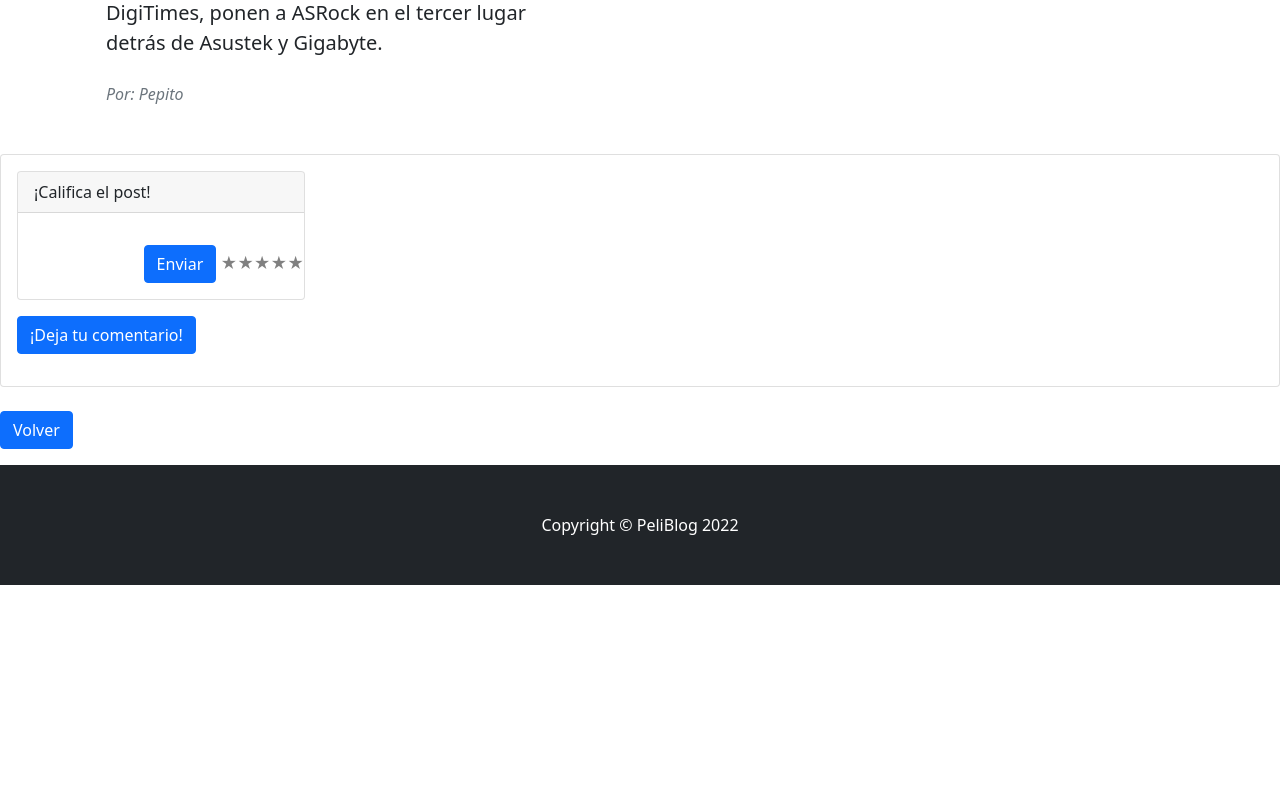
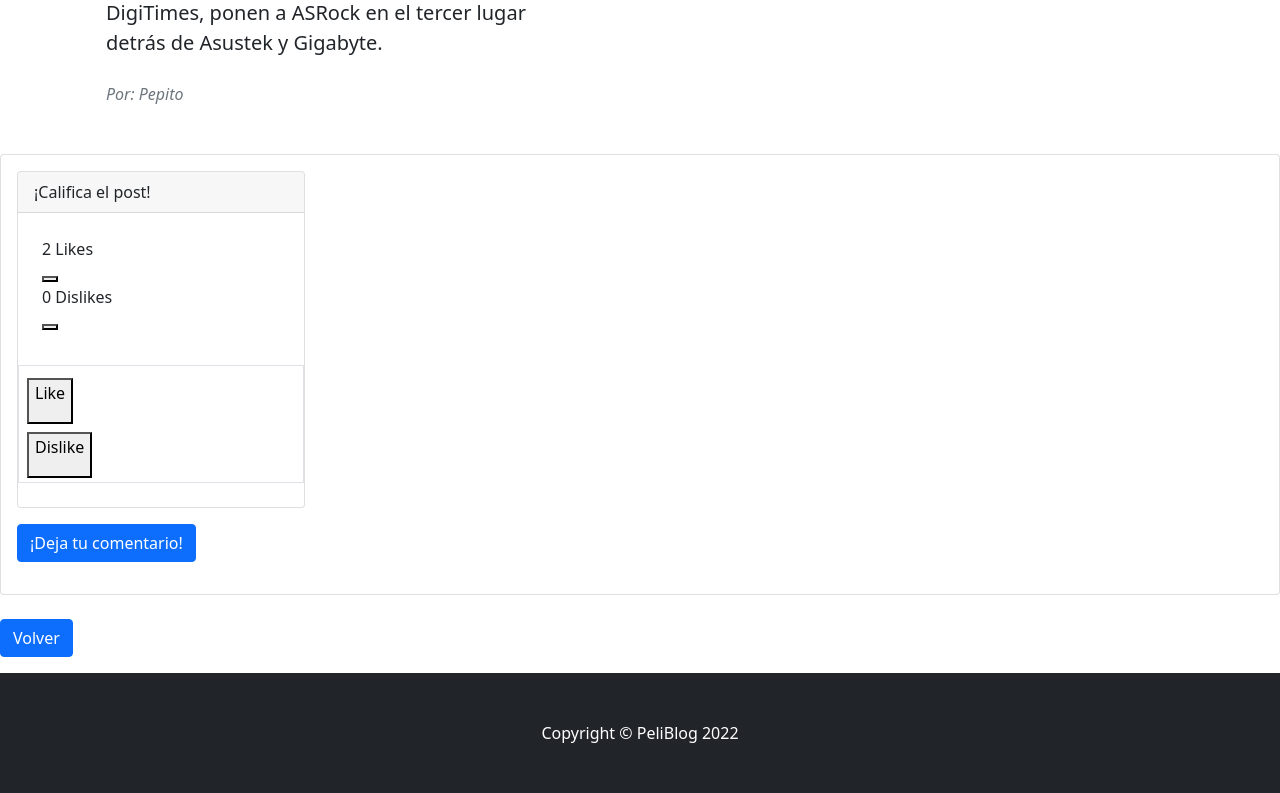
Before and after one commit to AlejoDR13/Delgado-Alejo-Entrega-Final, a Django app: a page that uses ProyFinal/AppBlog/templates/AppBlog/post.html in a window 1280 px wide. Shown: the part 3893-4686 px from the top of the page. Before the commit the page ends 4478 px from the top, so only its background shows below. Run offline with Django 3.2, Linux system fonts and the light colour scheme; data comes from the database, SQL or seed files in the repository; both versions use the stored data as it was after the commit; some libraries are stand-ins or nearby versions.

Commit message:
2do Commit

```diff
--- a/ProyFinal/AppBlog/admin.py
+++ b/ProyFinal/AppBlog/admin.py
@@ -1,6 +1,6 @@
 from django.contrib import admin
-from AppBlog.models import Peliculas, Generos, Comment
+from AppBlog.models import Peliculas, Generos
 
 admin.site.register(Generos)
 admin.site.register(Peliculas)
-admin.site.register(Comment)
+#admin.site.register(Comment)
--- a/ProyFinal/AppBlog/static/AppBlog/css/stars.css
+++ /dev/null
@@ -1,35 +0,0 @@
-#form {
-    width: 250px;
-    margin: 0 auto;
-    height: 50px;
-  }
-
-  #form p {
-    text-align: center;
-  }
-
-  #form label {
-    font-size: 20px;
-  }
-
-  input[type="radio"] {
-    display: none;
-  }
-
-  label {
-    color: grey;
-  }
-
-  .clasificacion {
-    direction: rtl;
-    unicode-bidi: bidi-override;
-  }
-
-  label:hover,
-  label:hover ~ label {
-    color: orange;
-  }
-
-  input[type="radio"]:checked ~ label {
-    color: orange;
-  }
--- a/ProyFinal/AppBlog/static/AppBlog/js/scripts.js
+++ b/ProyFinal/AppBlog/static/AppBlog/js/scripts.js
@@ -5,3 +5,24 @@
 */
 // This file is intentionally blank
 // Use this file to add JavaScript to your project
+
+var btn1 = document.querySelector('#green');
+var btn2 = document.querySelector('#red');
+
+btn1.addEventListener('click', function() {
+
+    if (btn2.classList.contains('red')) {
+      btn2.classList.remove('red');
+    }
+  this.classList.toggle('green');
+
+});
+
+btn2.addEventListener('click', function() {
+
+    if (btn1.classList.contains('green')) {
+      btn1.classList.remove('green');
+    }
+  this.classList.toggle('red');
+
+});
--- a/ProyFinal/AppBlog/templates/AppBlog/base1.html
+++ b/ProyFinal/AppBlog/templates/AppBlog/base1.html
@@ -25,9 +25,7 @@
                 <a class="navbar-brand">•</a>
 
                 <!--REQUIERE LOG-->
-
                 <a class="navbar-brand" href="{% url 'AppBlog:AgregarPelicula' %}">Crear Post</a>
-
 
                 <button class="navbar-toggler" type="button" data-bs-toggle="collapse" data-bs-target="#navbarSupportedContent" aria-controls="navbarSupportedContent" aria-expanded="false" aria-label="Toggle navigation"><span class="navbar-toggler-icon"></span></button>
                 <div class="collapse navbar-collapse" id="navbarSupportedContent">
@@ -44,14 +42,13 @@
                         {%if request.user.is_authenticated%}
                         <a id="avatar-btn" class="nav-link" href="{% url 'AppUsers:Profile' %}">Mi perfil
 
-                            <img id="img" class="img rounded-circle" alt="Perfil" height="150" width="150" src="{{img}}"></img>
+                            <img id="img" class="img rounded-circle" alt="Perfil" height="23" width="23" src="{{img}}"></img>
 
                         </a>
                         {%endif%}
 
                         {%if not request.user.is_authenticated%}
                         <li class="nav-item"><a class="nav-link active" aria-current="page" href="{% url 'AppUsers:Login' %}">Iniciar sesión</a></li>
-
                         {%else%}
 
                         <li class="nav-item"><a class="nav-link active" aria-current="page" href="{% url 'AppUsers:Logout' %}">
@@ -64,7 +61,6 @@
                 </div>
             </div>
         </nav>
-
         <!-- Page header with logo and tagline-->
         {% block ContenidoDinamico1%}
 
--- a/ProyFinal/AppBlog/templates/AppBlog/base2.html
+++ b/ProyFinal/AppBlog/templates/AppBlog/base2.html
@@ -13,7 +13,7 @@
         <link rel="icon" type="image/x-icon" href="assets/favicon.ico" />
         <!-- Core theme CSS (includes Bootstrap)-->
         <link href="{% static 'AppBlog/css/styles.css' %}" rel="stylesheet" />
-        <link href="{% static 'AppBlog/css/stars.css' %}" rel="stylesheet" />
+        <link href="#" rel="stylesheet" />
     </head>
     <body>
         <!-- Responsive navbar-->
--- a/ProyFinal/AppBlog/templates/AppBlog/inicio.html
+++ b/ProyFinal/AppBlog/templates/AppBlog/inicio.html
@@ -3,6 +3,7 @@
 {%load static %}
 
 {% block ContenidoDinamico1%}
+
 <header class="py-5 bg-image-full" style="background-image: url(https://c.wallhere.com/photos/bc/92/color_background_surface_solid-1097402.jpg!d)">
     <div class="text-center my-5">
         <img class="img-fluid rounded-circle mb-4" src="https://avatars.githubusercontent.com/u/116843946?s=400&u=91949b295a9524968148fba6ea4d66edfec1a40a&v=4" style="width: 15%"/>
--- a/ProyFinal/AppBlog/templates/AppBlog/post.html
+++ b/ProyFinal/AppBlog/templates/AppBlog/post.html
@@ -71,29 +71,68 @@
                                 <div class="card-text">
                                     <ul class="list-unstyled mb-0">
                                             <div id="wrapper">
-                                                <form action="" method="POST" enctype="multipart/form-data">
 
-                                                    {% csrf_token %}
+                                                <!-- POST REACT -->
+                                                <div class = "px-4 py-2">
+                                                    <div class = "flex items-center justify-between">
+                                                      <div class = "flex flex-row-reverse items-center">
 
-                                                    <table class="table">
+                                                        <span class="text-cs ml-2 text-gray-500 dark:text-dark-text">{{peliculas.likes.all.count}} Likes </span>
+                                                        <form method="POST" action="{% url "AppBlog:like" peliculas.pk %}" class="rounded-full grid place-items-center text-xl -ml-1 text-blue-500">
+                                                            {% csrf_token %}
+                                                            <input type="hidden" name="next" value={{request.path}}>
+                                                            <button type="submit" class='bx bxs-like'></button>
+                                                        </form>
 
-                                                        {{miPuntaje.as_table}}
+                                                      </div>
 
-                                                        </table>
-                                                    <p class="clasificacion">
-                                                        <input id="radio1" type="radio" name="estrellas" value="5"><!--
-                                                        --><label for="radio1">★</label><!--
-                                                        --><input id="radio2" type="radio" name="estrellas" value="4"><!--
-                                                        --><label for="radio2">★</label><!--
-                                                        --><input id="radio3" type="radio" name="estrellas" value="3"><!--
-                                                        --><label for="radio3">★</label><!--
-                                                        --><input id="radio4" type="radio" name="estrellas" value="2"><!--
-                                                        --><label for="radio4">★</label><!--
-                                                        --><input id="radio5" type="radio" name="estrellas" value="1"><!--
-                                                        --><label for="radio5">★</label>
-                                                        <input type="submit" value="Enviar" class="btn btn-primary" id="btn"
-                                                    </p>
-                                                </form>
+                                                      <div class = "flex flex-row-reverse items-center">
+
+                                                        <span class="text-cs ml-2 text-gray-500 dark:text-dark-text">{{peliculas.dislikes.all.count}} Dislikes </span>
+                                                        <form method="POST" action="{% url "AppBlog:dislike" peliculas.pk %}" class="rounded-full grid place-items-center text-xl -ml-1 text-red-500">
+                                                            {% csrf_token %}
+                                                            <input type="hidden" name="next" value={{request.path}}>
+                                                            <button type="submit" class='bx bxs-dislike'></button>
+                                                        </form>
+
+                                                      </div>
+
+                                                      <div class="text-gray-500 dark:text-dark-txt">
+                                                      <!-- Comentms????-->
+                                                      </div>
+                                                    </div>
+                                                  </div>
+                                                <!-- END POST REACT -->
+
+
+                                                <!-- POST ACTION -->
+                                                <dic x-data={"open:false"} class="py-2 px-4">
+                                                    <div class="border border-gray-200 dark:border-dark-third border-1-0 border-r-0 py-1">
+                                                        <div class="flex space-x-2">
+
+                                                            <form method="POST" action="{% url 'AppBlog:like' peliculas.pk %}" class="mt-2 px-2">
+                                                                {% csrf_token %}
+                                                                <input type="hidden" name="next" value="{{request.path}}">
+                                                                <button type="submit" class="flex space-x-2 justify-center items-center hover:bg-gray-100 dark:hover:bg-dark-third text">
+                                                                    <i class='bx bx-like'></i>
+                                                                    <p class="text-sm font-semibold">Like</p>
+                                                                </button>
+                                                            </form>
+
+                                                            <form method="POST" action="{% url 'AppBlog:dislike' peliculas.pk %}" class="mt-2 px-2">
+                                                                {% csrf_token %}
+                                                                <input type="hidden" name="next" value="{{request.path}}">
+                                                                <button type="submit" class="flex space-x-2 justify-center items-center hover:bg-gray-100 dark:hover:bg-dark-third text">
+                                                                    <i class='bx bx-like'></i>
+                                                                    <p class="text-sm font-semibold">Dislike</p>
+                                                                </button>
+                                                            </form>
+
+
+
+
+
+                                                <!-- END POST REACT -->
                                             </div>
                                     </ul>
                                 </div>
--- a/ProyFinal/AppBlog/urls.py
+++ b/ProyFinal/AppBlog/urls.py
@@ -12,4 +12,7 @@ AppBlog_patterns =([
     path('pelicula_confirm_delete/<pk>', PeliculaDeleteView.as_view(), name='DeletePelicula'),
     path('add_pelicula/', PeliculaCreateView.as_view(), name="AgregarPelicula"),
     path('view_pelicula/', PeliculasListView.as_view(), name="ListaPelicula"),
+
+    path('pelicula_detail/<pk>/like', AddLike.as_view(), name='like'),
+    path('pelicula_detail/<pk>/dislike', AddDislike.as_view(), name='dislike')
 ],'AppBlog')
--- a/ProyFinal/AppBlog/views.py
+++ b/ProyFinal/AppBlog/views.py
@@ -9,15 +9,19 @@ from django.contrib.auth.models import User
 from django.views.generic.edit import CreateView, UpdateView, DeleteView
 from django.views.generic.detail import DetailView
 from django.views.generic.list import ListView
+from django.views import View
 #AppBlog FORMULARIOS
-from AppBlog.forms import CrearPelicula_form, LeaveComment_form
+from AppBlog.forms import CrearPelicula_form
 #AppBlog MODELOS
-from AppBlog.models import Peliculas, Comment
+from AppBlog.models import Peliculas
 #AppUser MODELOS
 from AppUsers.models import Avatar
 
 from django.urls import reverse_lazy
 
+from django.http import HttpResponseRedirect, HttpResponse
+
+#------------------------------------------------------------------------------------------------------
 def inicio(request):
     return render(request, 'AppBlog/templates/AppBlog/inicio.html')
 
@@ -94,13 +98,16 @@ class PeliculaCreateView(LoginRequiredMixin, CreateView):
      success_url = reverse_lazy('AppBlog:ListaPelicula')
      login_url = reverse_lazy('AppUsers:Login')
 
+
+
+
 class PeliculasListView(ListView):
 
     template_name = "AppBlog/templates/AppBlog/peliculaslistar.html"
 
     model = Peliculas
     queryset = Peliculas.objects.all()
-    paginate_by = 2  # if pagination is desiredcd
+    paginate_by = 9  # if pagination is desiredcd
     fields= "__all__"
 
 class PeliculaDetailView(DetailView):
@@ -174,3 +181,63 @@ def leavecomment(request, titulo):
         miComment = LeaveComment_form(initial={'usuario':request.user, 'pelicula':pelicula})
 
     return render(request, 'AppBlog/leavecomment.html', {'miComment': miComment, 'img': img})
+
+#--------------------------------------------------------------------------------------------------------------------------------
+
+class AddLike(LoginRequiredMixin, View):
+    def post(self, request, pk, *args, **kwargs):
+        post = Peliculas.objects.get(pk=pk)
+
+        is_dislike=False
+        for dislike in post.dislikes.all():
+            if dislike == request.user:
+                is_dislike = True
+                break
+
+        if is_dislike:
+            post.dislikes.remove(request.user)
+
+        is_like=False
+        for like in post.likes.all():
+            if like == request.user:
+                is_like = True
+                break
+
+        if not is_like:
+            post.likes.add(request.user)
+
+        if is_like:
+            post.likes.remove(request.user)
+
+        next = request.POST.get('next', '/')
+        return HttpResponseRedirect(next)
+    login_url = reverse_lazy('AppUsers:Login')
+
+class AddDislike(LoginRequiredMixin,View):
+    def post(self,request, pk, *args, **kwargs):
+        post = Peliculas.objects.get(pk=pk)
+
+        is_like=False
+        for like in post.dislikes.all():
+            if like == request.user:
+                is_like = True
+                break
+
+        if is_like:
+            post.likes.remove(request.user)
+
+        is_dislike=False
+        for dislike in post.dislikes.all():
+            if dislike == request.user:
+                is_dislike = True
+                break
+
+        if not is_dislike:
+            post.dislikes.add(request.user)
+
+        if is_dislike:
+            post.dislikes.remove(request.user)
+
+        next = request.POST.get('next', '/')
+        return HttpResponseRedirect(next)
+    login_url = reverse_lazy('AppUsers:Login')
--- a/ProyFinal/AppUsers/templates/AppUsers/edituser.html
+++ b/ProyFinal/AppUsers/templates/AppUsers/edituser.html
@@ -25,6 +25,7 @@
 
             </table>
 
+
             <p></p>
             <input type="submit" value="Guardar cambios" class="btn btn-primary">
             <a class="btn btn-primary" href="{% url 'AppUsers:Profile' %}">Cancelar</a>
--- a/ProyFinal/AppUsers/templates/AppUsers/profile.html
+++ b/ProyFinal/AppUsers/templates/AppUsers/profile.html
@@ -7,7 +7,6 @@
 <header class="py-5 bg-image-full" style="background-image: url(https://c.wallhere.com/photos/bc/92/color_background_surface_solid-1097402.jpg!d)">
     <div class="text-center my-5">
         {%if request.user.is_authenticated%}
-
 
             <img id="img" class="img rounded-circle" alt="Perfil" height="150" width="150" src="{{img}}"></img>
 
@@ -34,7 +33,7 @@
             <div class="container-fluid mb-5">
                 <div class="row">
                     <div class="row">
-                        {% if request.user.is_superuser %}
+                        {%if request.user.is_authenticated%}
                         <div class="cl-sm-2">
                             <div class="user-image-container mb-2">
                                 <div style="text-align: left;">
--- a/ProyFinal/AppUsers/views.py
+++ b/ProyFinal/AppUsers/views.py
@@ -35,7 +35,8 @@ def login_request(request):
 
                     img = None
 
-                return render(request, 'AppBlog/templates/AppBlog/inicio.html', {'user': usuario, 'img':img})
+                return redirect('AppBlog:Inicio')
+                #return render(request, 'AppBlog/templates/AppBlog/inicio.html', {'user': usuario, 'img':img})
 
             else:
                 return render(request, 'AppUsers/templates/AppUsers/login.html', {"errors": ['El usuario no existe.']})
```
Also changed, not shown: ProyFinal/AppBlog/forms.py (+14 -5 lines), ProyFinal/AppBlog/models.py (+11 -8 lines), ProyFinal/AppBlog/serializers.py (deleted, +0 -11 lines), ProyFinal/AppBlog/static/AppBlog/css/likes.css (added, +22 -0 lines), ProyFinal/AppBlog/migrations/0015_auto_20221208_1916.py (added), ProyFinal/db.sqlite3, 2 other files.
